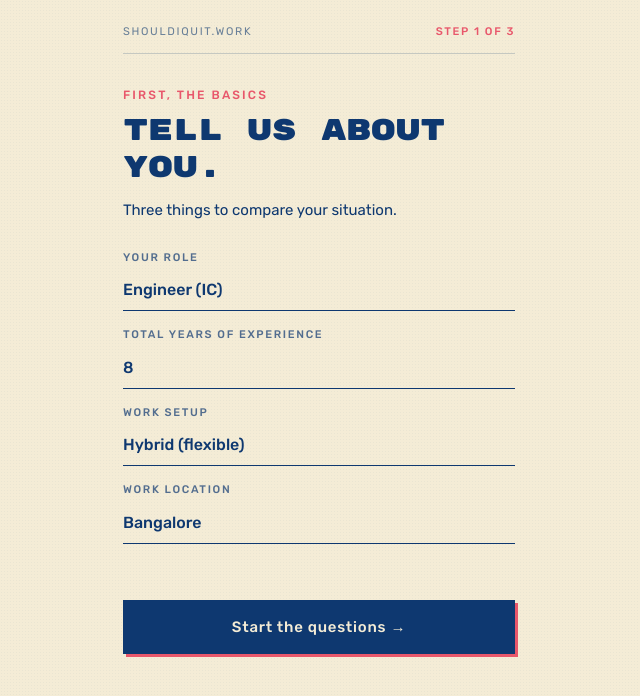
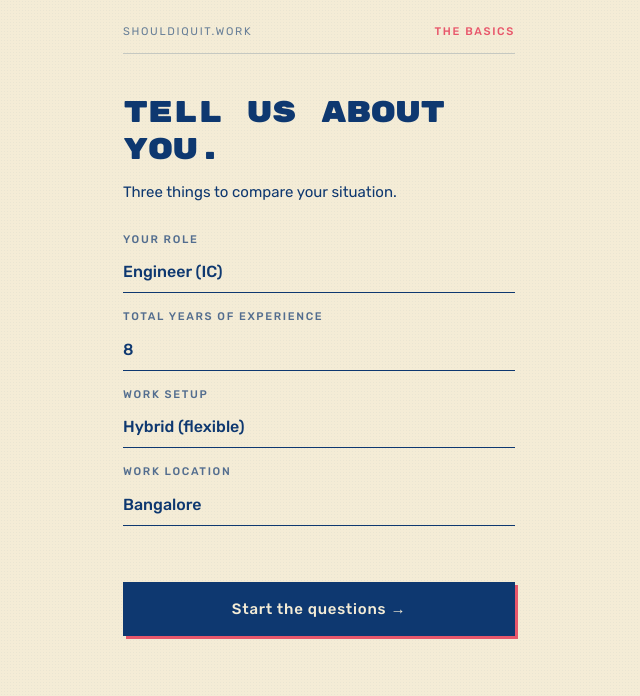
Before and after one commit to rathina-prabu/shouldiquit, a Next.js app: page /start in a window 1280 px wide. Shown: the top 696 px of the page, without its empty margins (321-961 px from the left). Built offline with nearby package versions, Linux system fonts and the light colour scheme.

Commit message:
ui: /start top-right 'Step 1 of 3' → 'The Basics'; drop 'First, the basics' kicker

```diff
--- a/app/start/page.tsx
+++ b/app/start/page.tsx
@@ -35,7 +35,7 @@ export default function StartPage() {
   }, [])
 
   if (!hydrated) {
-    return <RisoLayout topBarLeft="shouldiquit.work" topBarRight="Step 1 of 3" />
+    return <RisoLayout topBarLeft="shouldiquit.work" topBarRight="The Basics" />
   }
   return <StartForm />
 }
@@ -75,11 +75,8 @@ function StartForm() {
   }
 
   return (
-    <RisoLayout topBarLeft="shouldiquit.work" topBarRight="Step 1 of 3">
-      <div className="text-[12px] tracking-[0.18em] uppercase text-accent mb-2 font-medium">
-        First, the basics
-      </div>
-      <h1 className="font-display text-[30px] leading-tight tracking-tight mb-3">
+    <RisoLayout topBarLeft="shouldiquit.work" topBarRight="The Basics">
+      <h1 className="font-display text-[30px] leading-tight tracking-tight mb-3 mt-2">
         Tell us about you.
       </h1>
       <p className="text-[15px] leading-[1.55] mb-7">
```
